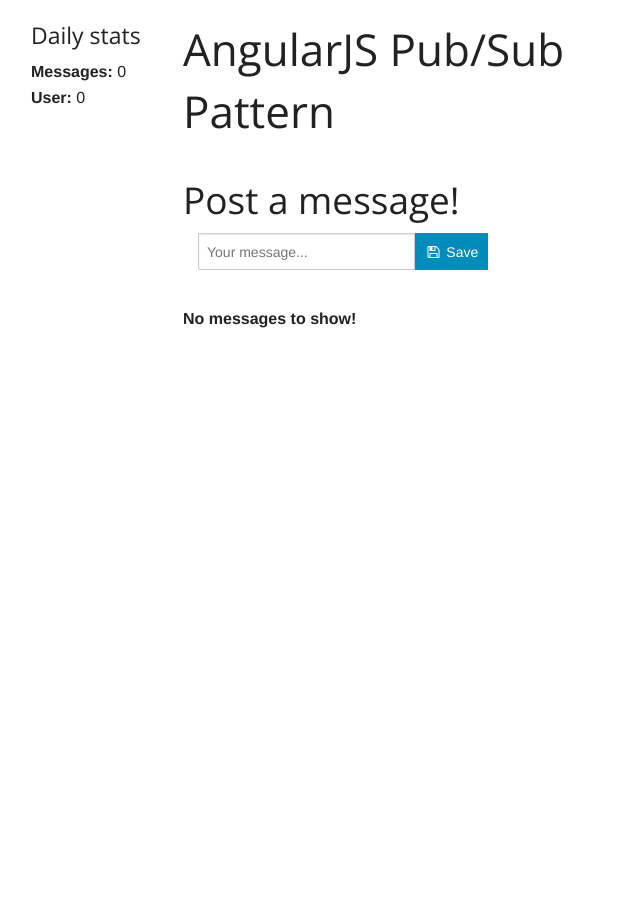
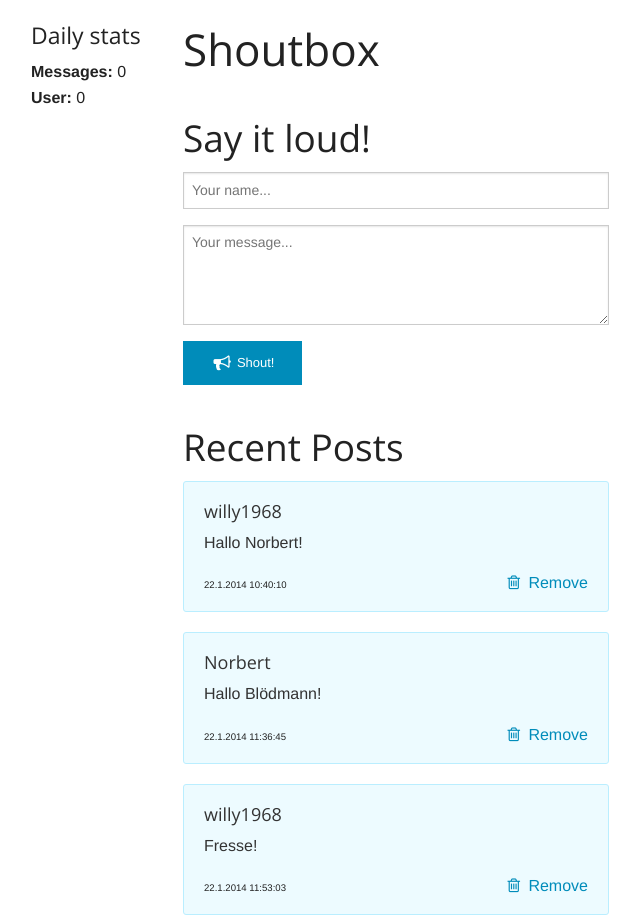
Before and after one commit to nosch/the-shoutbox, a plain HTML site: page app/index.html in a window 1280 px wide. Shown: the whole page, without its empty margins (320-960 px from the left). Before the commit the page ends 800 px from the top, so only its background shows below. Drawn offline with nearby package versions, Linux system fonts and the light colour scheme.

Commit message:
Added attributes to message model; added markup and styles.

```diff
--- a/app/app.js
+++ b/app/app.js
@@ -22,24 +22,28 @@ angular.module('application', [
 
         // General
         $scope.app = {
-            title: 'AngularJS Pub/Sub Pattern'
+            title: 'Shoutbox'
         };
 
         // Notification handling
         $scope.notification = {
-            message: 'Application launched successfully!',
-            type: 'success',
+            message: 'Shoutbox is now ready to use!',
+            type: 'info',
             active: true
         };
 
         var onMessageAdd = function (message) {
-            $scope.notification.message = 'A new message was added to the list!';
+            $scope.notification.message =  '"' +
+                message.user +
+                '" added a new message!';
             $scope.notification.type = 'success';
             $scope.notification.active = true;
         };
 
         var onMessageRemove = function (message) {
-            $scope.notification.message = 'A message was removed from the list!';
+            $scope.notification.message = 'A message from "' +
+                message.user  +
+                '" was removed from the list!';
             $scope.notification.type = 'warning';
             $scope.notification.active = true;
         };
@@ -64,7 +68,7 @@ angular.module('application', [
 
                     $timeout(function () {
                         scope.isActive = false;
-                    }, 1500);
+                    }, 2000);
                 } else {
                     element.fadeOut();
                 }
--- a/app/css/styles.css
+++ b/app/css/styles.css
@@ -7,3 +7,7 @@
 .header {
     padding: 0 0 20px 0;
 }
+
+textarea {
+    height: 100px;
+}
--- a/app/index.html
+++ b/app/index.html
@@ -58,33 +58,44 @@
                     <div ng-controller="MessagesCtrl">
                         <h2>{{heading}}</h2>
 
-                        <form class="clearfix">
-                            <div class="small-9 columns">
-                                <div class="row collapse">
-                                    <div class="small-9 columns">
-                                        <input ng-model="message"
-                                               type="text"
-                                               placeholder="Your message...">
-                                    </div>
-                                    <div class="small-3 columns">
-                                        <button ng-click="save()"
-                                                type="button"
-                                                class="button postfix">
-                                            <i class="fa fa-fw fa-floppy-o"></i> Save
-                                        </button>
-                                    </div>
+                        <form>
+                            <div class="row">
+                                <div class="large-12 columns">
+                                    <input ng-model="name"
+                                           type="text"
+                                           placeholder="Your name...">
                                 </div>
+                            </div>
+                            <div class="row">
+                                <div class="large-12 columns">
+                                    <textarea ng-model="shout"
+                                              placeholder="Your message..."></textarea>
+                                </div>
+                            </div>
+                            <div class="button-bar">
+                                <button ng-click="save()"
+                                        type="button"
+                                        class="button small">
+                                    <i class="fa fa-fw fa-lg fa-bullhorn"></i> Shout!
+                                </button>
                             </div>
                         </form>
 
                         <div ng-show="messages.length">
-                            <h2>Recent Messages</h2>
-                            <ul>
-                                <li ng-repeat="message in messages" ng-controller="MessageListCtrl">
-                                    <strong>{{user}} says: </strong>
-                                    {{message.text}} <a ng-click="remove($index)"><i class="fa fa-fw fa-trash-o"></i> </a>
-                                </li>
-                            </ul>
+                            <h2>Recent Posts</h2>
+
+                            <div ng-repeat="message in messages"
+                                 class="panel callout radius">
+                                <h5>{{message.user}}</h5>
+                                <p>{{message.text}}</p>
+                                <div>
+                                    <small>{{message.date}}</small>
+                                    <a ng-click="remove($index)"
+                                       class="right">
+                                        <i class="fa fa-fw fa-trash-o"></i> Remove
+                                    </a>
+                                </div>
+                            </div>
                         </div>
 
                         <p ng-hide="messages.length"><strong>No messages to show!</strong></p>
--- a/app/module/messages/messages.js
+++ b/app/module/messages/messages.js
@@ -6,27 +6,42 @@ angular.module('messages', [
         'service.notification'
     ])
 
-    .controller('MessagesCtrl', function ($scope, notification) {
+    .constant('SHOUT_LIST', [
+        {user: 'willy1968', text: 'Hallo Norbert!', date: '22.1.2014 10:40:10'},
+        {user: 'Norbert', text: 'Hallo Blödmann!', date: '22.1.2014 11:36:45'},
+        {user: 'willy1968', text: 'Fresse!', date: '22.1.2014 11:53:03'}
+    ])
+
+    .controller('MessagesCtrl', function ($scope, notification, SHOUT_LIST) {
         'use strict';
 
-        $scope.heading = 'Post a message!';
+        var generateAlias = function () {
+            var prefix = 'Anonymous';
 
-        $scope.messages = [];
+            return prefix + Math.floor(Math.random() * 10000);
+        };
+
+        $scope.heading = 'Say it loud!';
+
+        $scope.messages = SHOUT_LIST;
 
         $scope.save = function () {
             var message = {};
 
-            if ($scope.message !== '') {
-                message.text = $scope.message;
+            if ($scope.shout !== undefined && $scope.shout !== '') {
+                message.text = $scope.shout;
+                message.user = $scope.name || generateAlias();
+                message.date = new Date().toLocaleString('de-de');
 
                 // Add message to list.
                 $scope.messages.push(message);
 
                 // Send application-wide notification.
-                notification.createMessage($scope.message);
+                notification.createMessage(message);
 
-                // Empty form field.
-                $scope.message = '';
+                // Empty form fields.
+                $scope.name = '';
+                $scope.shout = '';
             }
         };
 
@@ -39,16 +54,4 @@ angular.module('messages', [
                 $scope.messages.splice(index, 1);
             }
         };
-    })
-
-    .controller('MessageListCtrl', function ($scope) {
-        'use strict';
-
-        var generateUser = function () {
-            var prefix = 'User';
-
-            return prefix + Math.floor(Math.random() * 10000);
-        };
-
-        $scope.user = generateUser();
     });
```
